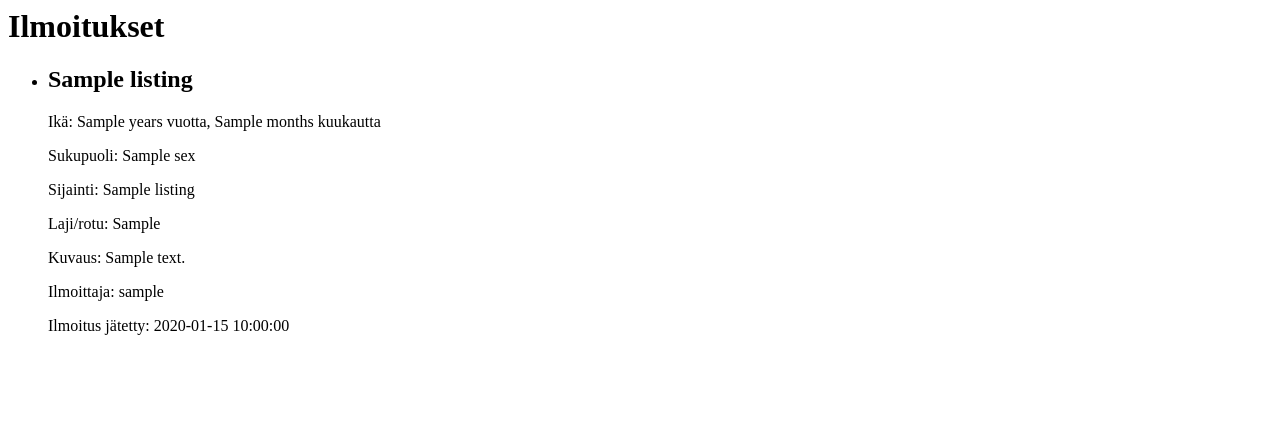
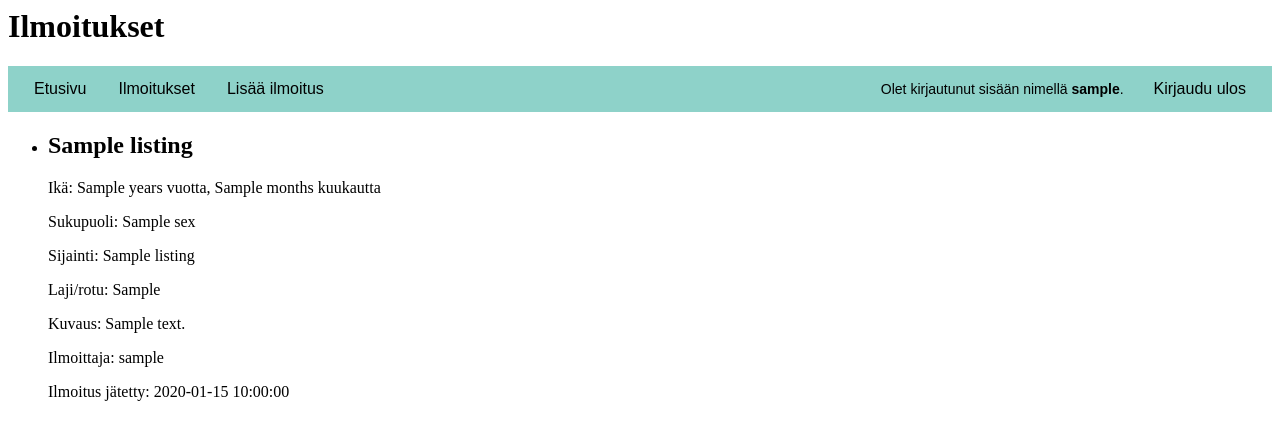
Before and after one commit to tiinasor/koti-lemmikille, a Flask app: template templates/listings.html in a window 1280 px wide. Shown: the top 440 px of the page. Run offline with Flask 3, Linux system fonts and the light colour scheme; the visitor is signed in with stand-in values (Sample User, id 1); the template is opened without the code that fills it: most values are stand-ins (such as "Sample title", 1, 10 or a date in 2020).

Commit message:
Set up basic layout structure and add a navigation bar

```diff
--- /dev/null
+++ b/static/layout.css
@@ -0,0 +1,81 @@
+.navbar {
+    background-color: #8ed2c9;
+    font-family: Arial;
+    margin-bottom: 20px;
+    display: flex;
+    justify-content: space-between;
+    align-items: center;
+    padding: 0 10px;
+}
+
+.navbar .left,
+.navbar .right {
+    display: flex;
+    align-items: center;
+}
+
+.navbar a {
+    font-size: 16px;
+    color: black;
+    text-align: center;
+    padding: 14px 16px;
+    text-decoration: none;
+}
+
+.dropdown {
+    position: relative;
+    display: inline-block;
+}
+
+.dropdown .dropbtn {
+    font-size: 16px;
+    border: none;
+    color: black;
+    padding: 14px 16px;
+    background-color: inherit;
+}
+
+.navbar a:hover,
+.dropdown:hover .dropbtn {
+    background-color: #d55b3e;
+    font-weight: bold;
+}
+
+.dropdown-content {
+    display: none;
+    position: absolute;
+    background-color: #f9f9f9;
+    min-width: 100%;
+}
+
+.dropdown-content a {
+    color: black;
+    padding: 12px 16px;
+    text-decoration: none;
+    display: block;
+    text-align: left;
+}
+
+.dropdown-content a:hover {
+    background-color: #ddd;
+    font-weight: bold;
+}
+
+.dropdown:hover .dropdown-content {
+    display: block;
+}
+
+.navbar .user-info {
+    font-size: 14px;
+    color: black;
+    padding: 0 10px;
+    display: flex;
+    align-items: center;
+    white-space: pre;
+}
+
+.navbar .user-info a {
+    color: black;
+    margin-left: 10px;
+    text-decoration: none;
+}
--- /dev/null
+++ b/templates/layout.html
@@ -0,0 +1,43 @@
+<link rel="stylesheet" href="{{ url_for("static", filename="layout.css") }}">
+
+<title>
+  {% block title %}{% endblock %}
+</title>
+
+<header>
+  {% block header %}{% endblock %}
+</header>
+
+<div class="navbar">
+  <div class="left">
+    <a href="/">Etusivu</a>
+    <div class="dropdown">
+      <button class="dropbtn">Ilmoitukset
+      </button>
+      <div class="dropdown-content">
+        <a href="/category/1">Jyrsijät</a>
+        <a href="/category/2">Kissat</a>
+        <a href="/category/3">Koirat</a>
+        <a href="/category/4">Linnut</a>
+        <a href="/category/5">Matelijat</a>
+        <a href="/category/6">Muut</a>
+      </div>
+    </div>
+    {% if session.user_id %}
+      <a href="/add_listing">Lisää ilmoitus</a>
+    {% endif %}
+  </div>
+  <div class="right">
+    {% if session.user_id %}
+      <span class="user-info">Olet kirjautunut sisään nimellä <b>{{ session.username }}</b>. </span>
+      <a href="/logout">Kirjaudu ulos</a>
+    {% else %}
+      <a href="/login">Kirjaudu sisään</a>
+      <a href="/register">Rekisteröidy</a>
+    {% endif %}
+  </div>
+</div>
+
+<div class="content">
+  {% block content %}{% endblock %}
+</div>
--- a/templates/listings.html
+++ b/templates/listings.html
@@ -1,6 +1,14 @@
-<title>Ilmoitukset</title>
+{% extends "layout.html" %}
+
+{% block title %}
+Ilmoitukset
+{% endblock %}
+
+{% block header %}
 <h1>Ilmoitukset</h1>
+{% endblock %}
 
+{% block content %}
 <ul>
     {% for listing in listings %}
         <li>
@@ -15,3 +23,4 @@
         </li>
     {% endfor %}
 </ul>
+{% endblock %}
```
Also changed, not shown: templates/add_listing.html (+10 -1 lines), templates/index.html (+10 -7 lines), templates/login.html (+10 -1 lines), templates/register.html (+10 -1 lines).
